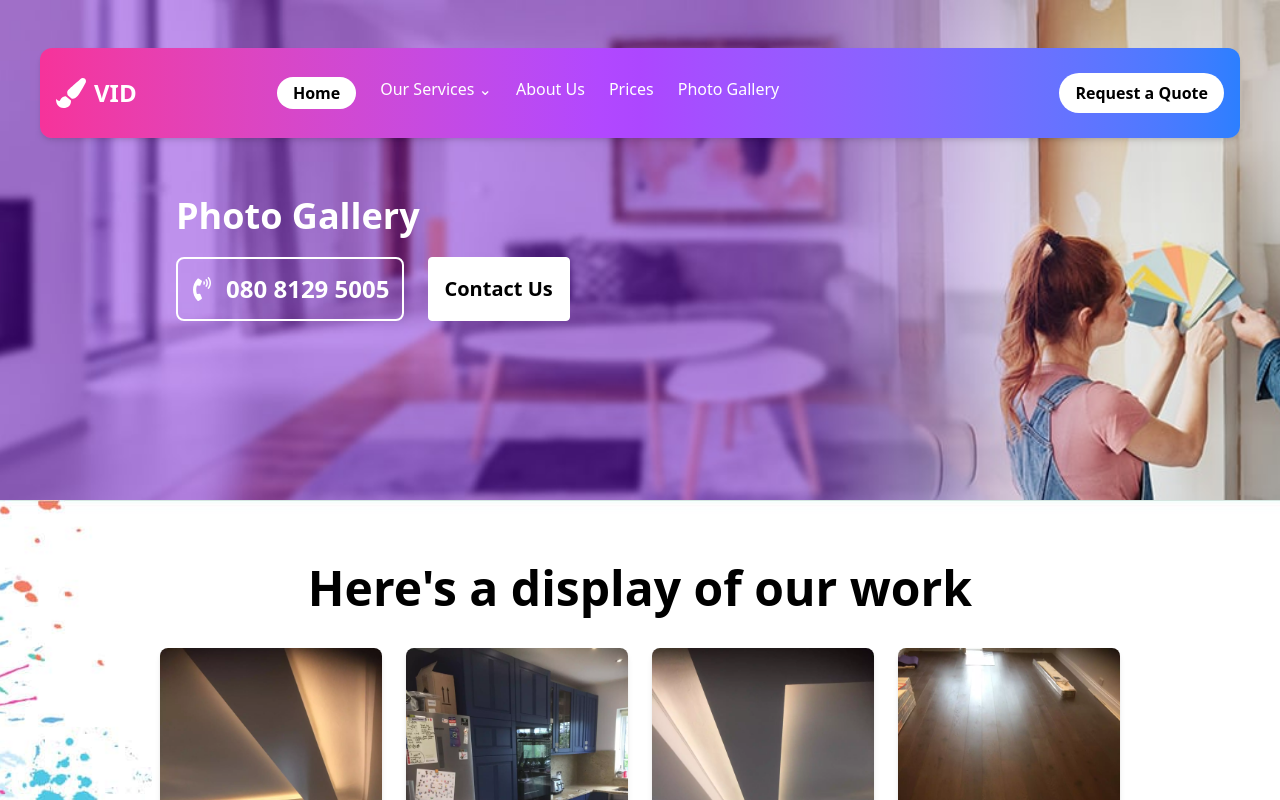
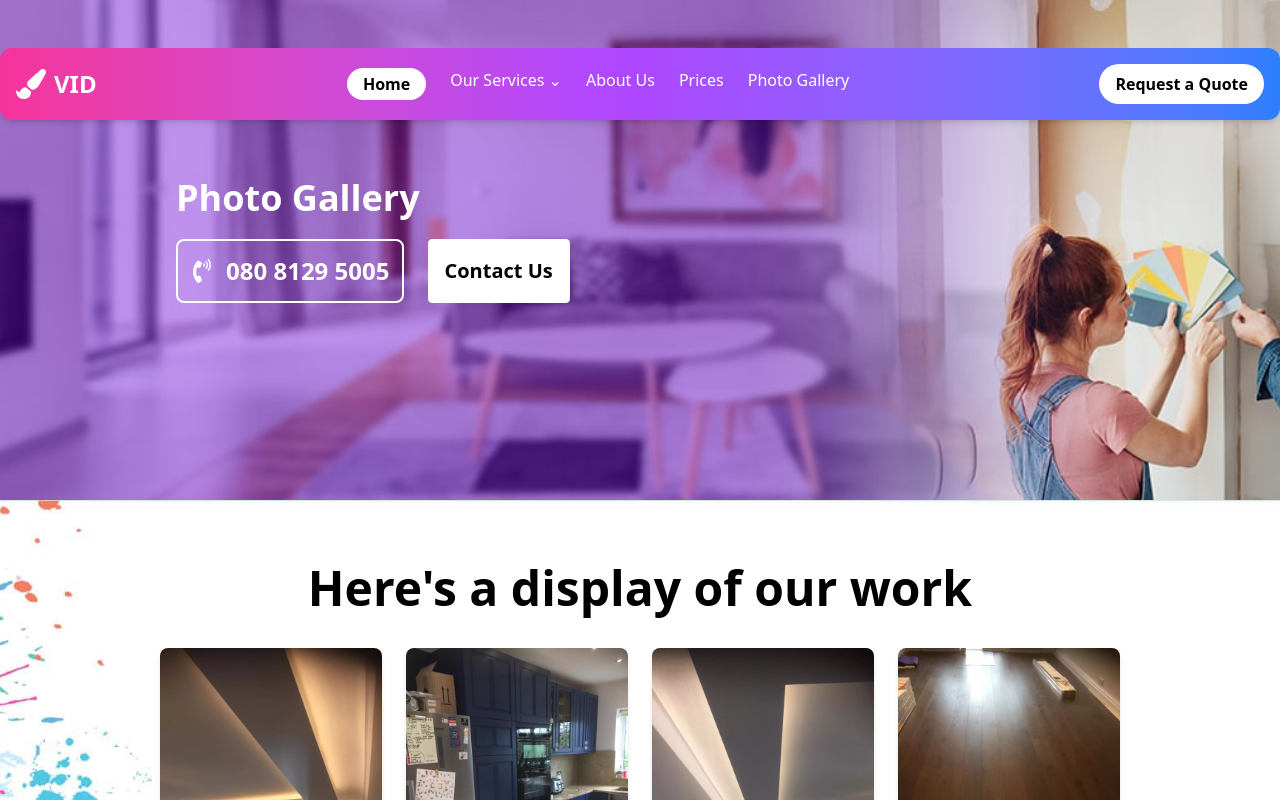
Before and after one commit to vviko-ko/Paintingclone, a React (Vite) app: page /Photo in a window 1280 px wide. Shown: the top 800 px of the page. Built offline with nearby package versions, Linux system fonts and the light colour scheme.

Commit message:
feat: upgrade of code

```diff
--- a/src/Components/Navbar.jsx
+++ b/src/Components/Navbar.jsx
@@ -1,15 +1,14 @@
-import {useState}from 'react'
-import { FaPaintBrush } from "react-icons/fa";
-import { FaBars, FaTimes } from "react-icons/fa";
-import { Link } from 'react-router-dom';
-import About from '../Components/About.jsx';
+import { useState } from "react";
+import { FaPaintBrush, FaBars, FaTimes } from "react-icons/fa";
+import { Link } from "react-router-dom";
 
 export default function Navbar() {
   const [dropdownOpen, setDropdownOpen] = useState(false);
   const [isOpen, setIsOpen] = useState(false);
+
   return (
-    <div className="flex justify-center" >
-         <nav className="bg-gradient-to-r from-pink-500 via-purple-500 to-blue-500 p-4 flex items-center justify-between shadow-md rounded-xl pt-[25px] pb-[25px] w-[1200px]">
+    <nav className="bg-gradient-to-r from-pink-500 via-purple-500 to-blue-500 p-4 shadow-md rounded-xl w-full">
+      <div className="flex items-center justify-between max-w-7xl mx-auto">
         {/* Logo */}
         <div className="flex items-center space-x-2">
           <FaPaintBrush className="text-3xl text-white" />
@@ -18,59 +17,88 @@ export default function Navbar() {
 
         {/* Desktop Menu */}
         <div className="hidden md:flex space-x-6 text-white font-medium">
-        <span className="bg-white text-black px-4 py-1 rounded-full font-semibold ml-10">Home</span>
+          <Link to="/" className="bg-white text-black px-4 py-1 rounded-full font-semibold">
+            Home
+          </Link>
+          {/* Dropdown for Services */}
           <div className="relative">
-            <button
-              className="text-white focus:outline-none"
-              onClick={() => setDropdownOpen(!dropdownOpen)}
-            >
-             <Link to='/'> Our Services ⌄</Link>
+            <button className="focus:outline-none" onClick={() => setDropdownOpen(!dropdownOpen)}>
+              Our Services ⌄
             </button>
             {dropdownOpen && (
-              <div className="absolute left-0 mt-5 w-48 bg-white text-black rounded-lg shadow-lg">
-                <a href="#" className="block px-4 py-2 hover:bg-gray-200">Painting & Designs</a>
-                <a href="#" className="block px-4 py-2 hover:bg-gray-200">Wallpaper Hanging</a>
-                <a href="#" className="block px-4 py-2 hover:bg-gray-200">Commercial Decorating</a>
-                <a href="#" className="block px-4 py-2 hover:bg-gray-200">Interior Decorating</a>
-                <a href="#" className="block px-4 py-2 hover:bg-gray-200">External Decorating</a>
-                <a href="#" className="block px-4 py-2 hover:bg-gray-200">Laminate Floor Installers</a>
-                <a href="#" className="block px-4 py-2 hover:bg-gray-200">House Refurbishment</a>
-                <a href="#" className="block px-4 py-2 hover:bg-gray-200">Plastering</a>
-                <a href="#" className="block px-4 py-2 hover:bg-gray-200">bathroom And Kitchen Tiling</a>
+              <div className="absolute left-0 mt-3 w-48 bg-white text-black rounded-lg shadow-lg">
+                {[
+                  "Painting & Designs",
+                  "Wallpaper Hanging",
+                  "Commercial Decorating",
+                  "Interior Decorating",
+                  "External Decorating",
+                  "Laminate Floor Installers",
+                  "House Refurbishment",
+                  "Plastering",
+                  "Bathroom & Kitchen Tiling",
+                ].map((service, index) => (
+                  <a key={index} href="#" className="block px-4 py-2 hover:bg-gray-200">
+                    {service}
+                  </a>
+                ))}
               </div>
             )}
           </div>
-
-        <Link to='/About'><span className="cursor-pointer hover:">About Us</span></Link>
-       <Link to='/Prices'><span className="hover:underline cursor-pointer">Prices</span></Link>
-       <Link to='/Photo'><span className='hover:underline cursor-pointer'>Photo Gallery</span></Link>
-
+          <Link to="/About" className="hover:underline">About Us</Link>
+          <Link to="/Prices" className="hover:underline">Prices</Link>
+          <Link to="/Photo" className="hover:underline">Photo Gallery</Link>
         </div>
 
-      {/* Request Button */}
-      <Link to='/StickyForm'><button className="bg-white text-black font-semibold px-4 py-2 rounded-full hover:bg-gray-700 hidden md:block ml-45">
+        {/* Request Button (Hidden on Small Screens) */}
+        <Link to="/StickyForm">
+          <button className="hidden md:block bg-white text-black font-semibold px-4 py-2 rounded-full hover:bg-gray-700">
             Request a Quote
-      </button></Link>
+          </button>
+        </Link>
 
         {/* Mobile Menu Toggle */}
-      <button
-        className="md:hidden text-white text-2xl"
-        onClick={() => setIsOpen(!isOpen)} >
-        {dropdownOpen ? <FaTimes /> : <FaBars />}
+        <button className="md:hidden text-white text-2xl" onClick={() => setIsOpen(!isOpen)}>
+          {isOpen ? <FaTimes /> : <FaBars />}
         </button>
+      </div>
 
       {/* Mobile Menu */}
       {isOpen && (
-        <div className="absolute top-16 right-0 bg-white text-black w-48 shadow-lg p-4 rounded-lg flex flex-col space-y-3 md:hidden">
-          <span className="font-semibold">Home</span>
-          <span className="hover:text-gray-700 cursor-pointer">Our Services</span>
-          <span className="hover:text-gray-700 cursor-pointer">About Us</span>
-          <span className="hover:text-gray-700 cursor-pointer">Prices</span>
-          <span className="hover:text-gray-700 cursor-pointer">Photo Gallery</span>
-          <button className="bg-blue-500 text-white px-4 py-2 rounded-full">Request a Quote</button>
+        <div className="md:hidden mt-3 bg-white text-black w-full shadow-lg p-4 rounded-lg flex flex-col space-y-3">
+          <Link to="/" className="font-semibold">Home</Link>
+          <button onClick={() => setDropdownOpen(!dropdownOpen)} className="font-semibold">
+            Our Services ⌄
+          </button>
+          {dropdownOpen && (
+            <div className="flex flex-col pl-4">
+              {[
+                "Painting & Designs",
+                "Wallpaper Hanging",
+                "Commercial Decorating",
+                "Interior Decorating",
+                "External Decorating",
+                "Laminate Floor Installers",
+                "House Refurbishment",
+                "Plastering",
+                "Bathroom & Kitchen Tiling",
+              ].map((service, index) => (
+                <a key={index} href="#" className="block py-1 hover:text-gray-700">
+                  {service}
+                </a>
+              ))}
+            </div>
+          )}
+          <Link to="/About" className="hover:text-gray-700">About Us</Link>
+          <Link to="/Prices" className="hover:text-gray-700">Prices</Link>
+          <Link to="/Photo" className="hover:text-gray-700">Photo Gallery</Link>
+          <Link to="/StickyForm">
+            <button className="bg-blue-500 text-white px-4 py-2 rounded-full w-full hover:bg-blue-700">
+              Request a Quote
+            </button>
+          </Link>
         </div>
       )}
     </nav>
-    </div>
-  )
+  );
 }
```
Lines whose indentation alone changed are shown as unchanged.
